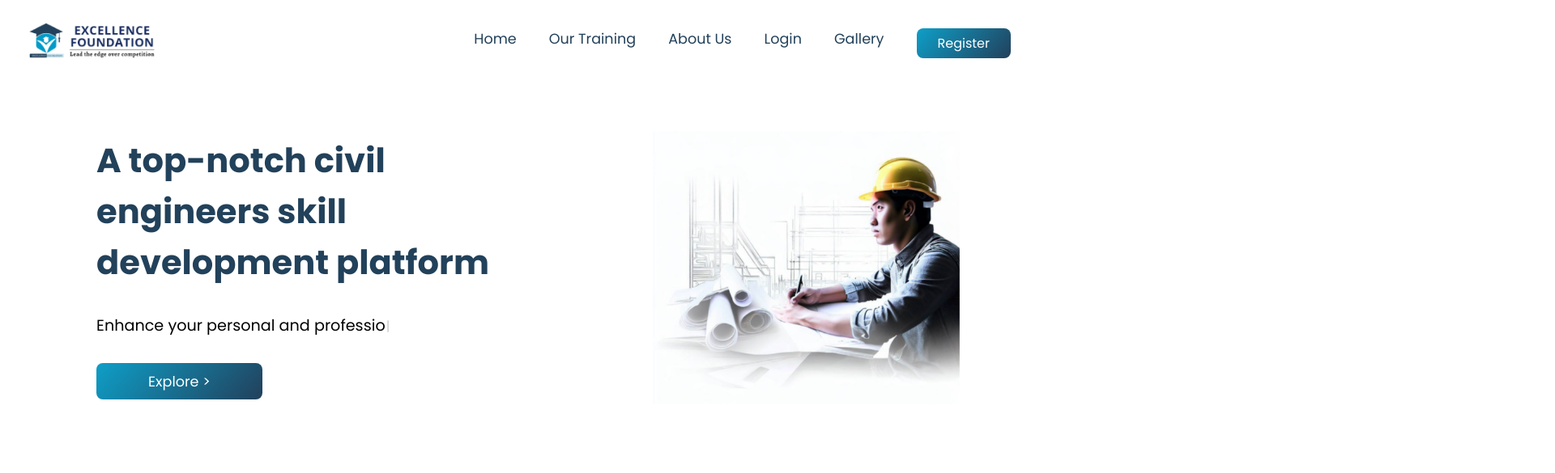
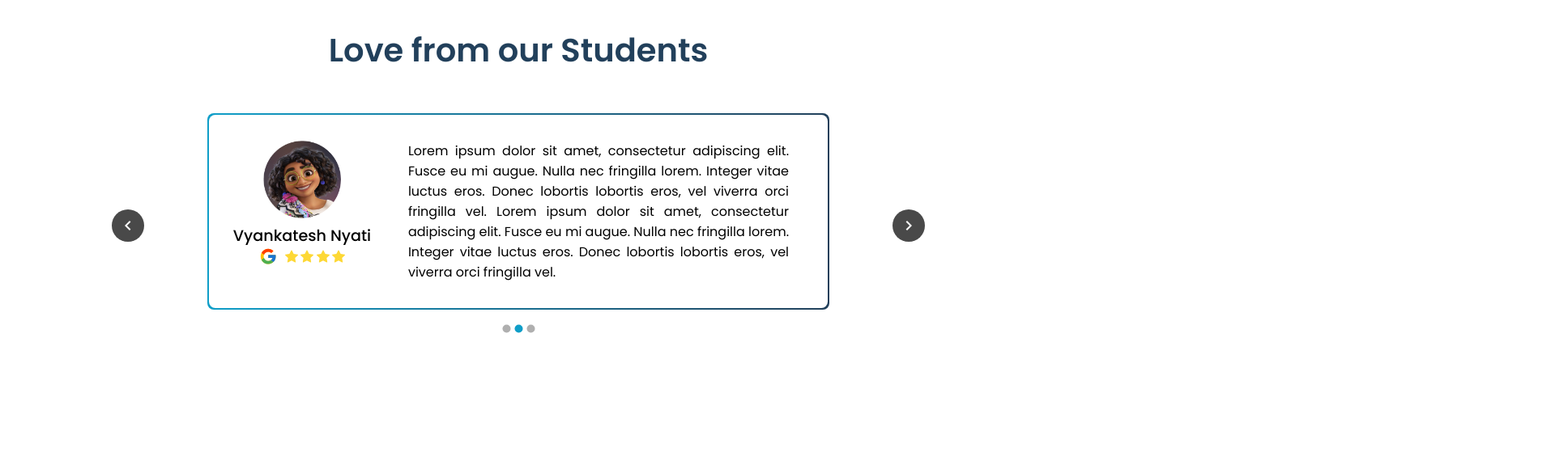
Before and after one commit to wyash12/ef-frontend, a Next.js app: page / in a window 1280 px wide. Shown: the top 585 px of the page at 81% size, 1920 px wide, since content can reach past the window. Built offline with nearby package versions, Linux system fonts and the light colour scheme.

Commit message:
review element

```diff
--- /dev/null
+++ b/components/home/reviews/ReviewContainer.module.scss
@@ -0,0 +1,26 @@
+.container {
+    padding: 2rem 0;
+    display: flex;
+    align-items: center;
+    justify-content: center;
+    gap: 3rem;
+    flex-direction: column;
+
+    h1 {
+        color: #22405B;
+        font-size: 2.5rem;
+        font-weight: 600;
+    }
+
+    .subContainer {
+        width: 100%;
+        display: flex;
+        flex-direction: column;
+        align-items: center;
+        // gap: 1rem;
+
+        .carousel {
+            width: 80vw;
+        }
+    }
+}
--- /dev/null
+++ b/components/home/reviews/ReviewContainer.tsx
@@ -0,0 +1,28 @@
+import { ReviewData, ReviewType } from "@/data/review_data";
+import classes from "./ReviewContainer.module.scss";
+import ReviewElement from "./ReviewElement";
+import Carousel from "react-material-ui-carousel";
+
+export default function ReviewContainer(): JSX.Element {
+  return (
+    <div className={classes.container}>
+      <h1>Love from our Students</h1>
+      <div className={classes.subContainer}>
+        <Carousel
+          className={classes.carousel}
+          animation="slide"
+          navButtonsAlwaysVisible={true}
+          activeIndicatorIconButtonProps={{
+            style: {
+              color: "#0F9EC8",
+            },
+          }}
+        >
+          {ReviewData.map((element: ReviewType, index) => (
+            <ReviewElement data={element} key={index} />
+          ))}
+        </Carousel>
+      </div>
+    </div>
+  );
+}
--- /dev/null
+++ b/components/home/reviews/ReviewElement.module.scss
@@ -0,0 +1,71 @@
+.wrapper {
+    width: 100%;
+    display: flex;
+    align-items: center;
+    justify-content: center;
+
+    .container {
+        width: 75%;
+        background: linear-gradient(to right, #0F9EC8, #22405B);
+        border-radius: 0.5rem;
+
+        .subContainer {
+            background: white;
+            margin: 2px;
+            border-radius: 0.5rem;
+            padding: 1rem;
+            display: flex;
+
+            .details {
+                width: 30%;
+                display: flex;
+                flex-direction: column;
+                align-items: center;
+                padding-top: 1rem;
+
+                .img {
+                    width: 6rem;
+                    height: auto;
+
+                    img {
+                        width: 100%;
+                        height: auto;
+                    }
+                }
+            }
+
+            .name {
+                display: flex;
+                flex-direction: column;
+                align-items: center;
+
+                h3 {
+                    font-size: 1.2rem;
+                    font-weight: 500;
+                }
+
+                .starContainer {
+                    display: flex;
+                    gap: 0.6rem;
+                    align-items: center;
+                    justify-content: center;
+                    font-size: 1.4rem;
+
+                    .star {
+                        display: flex;
+                        align-items: center;
+                        gap: 0.2rem;
+                        font-size: 1rem;
+                        color: #FDD835;
+                    }
+                }
+            }
+
+            .description {
+                width: 80%;
+                padding: 1rem 2rem;
+                text-align: justify;
+            }
+        }
+    }
+}
--- /dev/null
+++ b/components/home/reviews/ReviewElement.tsx
@@ -0,0 +1,40 @@
+import classes from "./ReviewElement.module.scss";
+import { FcGoogle } from "react-icons/fc";
+import { BsStarFill } from "react-icons/bs";
+import { ReviewType } from "@/data/review_data";
+import Image from "next/image";
+
+export default function ReviewElement({
+  data,
+}: {
+  data: ReviewType;
+}): JSX.Element {
+  let starContent: Array<JSX.Element> = [];
+  for (let i = 0; i < data.star; i++) {
+    starContent.push(<BsStarFill key={i} />);
+  }
+
+  return (
+    <div className={classes.wrapper}>
+      <div className={classes.container}>
+        <div className={classes.subContainer}>
+          <div className={classes.details}>
+            <div className={classes.img}>
+              <Image src={data.img} alt={data.review} />
+            </div>
+            <div className={classes.name}>
+              <h3>{data.name}</h3>
+              <div className={classes.starContainer}>
+                <FcGoogle />
+                <div className={classes.star}>{starContent}</div>
+              </div>
+            </div>
+          </div>
+          <div className={classes.description}>
+            <p>{data.review}</p>
+          </div>
+        </div>
+      </div>
+    </div>
+  );
+}
--- /dev/null
+++ b/data/review_data.tsx
@@ -0,0 +1,33 @@
+import { StaticImageData } from "next/image";
+import reviewImage from "../public/review.png";
+
+export interface ReviewType {
+  name: string;
+  star: number;
+  review: string;
+  img: StaticImageData | string;
+}
+
+export let ReviewData: Array<ReviewType> = [
+  {
+    name: "Hrishikesh Wagh",
+    review:
+      "Lorem ipsum dolor sit amet, consectetur adipiscing elit. Fusce eu mi augue. Nulla nec fringilla lorem. Integer vitae luctus eros. Donec lobortis lobortis eros, vel viverra orci fringilla vel. Lorem ipsum dolor sit amet, consectetur adipiscing elit. Fusce eu mi augue. Nulla nec fringilla lorem. Integer vitae luctus eros. Donec lobortis lobortis eros, vel viverra orci fringilla vel.",
+    img: reviewImage,
+    star: 5,
+  },
+  {
+    name: "Vyankatesh Nyati",
+    review:
+      "Lorem ipsum dolor sit amet, consectetur adipiscing elit. Fusce eu mi augue. Nulla nec fringilla lorem. Integer vitae luctus eros. Donec lobortis lobortis eros, vel viverra orci fringilla vel. Lorem ipsum dolor sit amet, consectetur adipiscing elit. Fusce eu mi augue. Nulla nec fringilla lorem. Integer vitae luctus eros. Donec lobortis lobortis eros, vel viverra orci fringilla vel.",
+    img: reviewImage,
+    star: 4,
+  },
+  {
+    name: "Hrishikesh Wagh",
+    review:
+      "Lorem ipsum dolor sit amet, consectetur adipiscing elit. Fusce eu mi augue. Nulla nec fringilla lorem. Integer vitae luctus eros. Donec lobortis lobortis eros, vel viverra orci fringilla vel. Lorem ipsum dolor sit amet, consectetur adipiscing elit. Fusce eu mi augue. Nulla nec fringilla lorem. Integer vitae luctus eros. Donec lobortis lobortis eros, vel viverra orci fringilla vel.",
+    img: reviewImage,
+    star: 4,
+  },
+];
--- a/package.json
+++ b/package.json
@@ -22,6 +22,7 @@
     "react-dom": "18.2.0",
     "react-icons": "^4.10.1",
     "react-intersection-observer": "^9.5.2",
+    "react-material-ui-carousel": "^3.4.2",
     "sass": "^1.63.6",
     "typescript": "5.1.6",
     "typewriter-effect": "^2.20.1"
--- a/pages/index.tsx
+++ b/pages/index.tsx
@@ -3,6 +3,7 @@ import CourseContainer from "@/components/home/Course/CourseContainer";
 import TitleContainer from "@/components/home/Landing/TitleContainer";
 import VisionMissionContainer from "@/components/home/VisionMission/VisionMissionContainer";
 import WaveContainer from "@/components/home/Wave/WaveContainer";
+import ReviewContainer from "@/components/home/reviews/ReviewContainer";
 import Head from "next/head";
 
 export default function HomePage(): JSX.Element {
@@ -12,11 +13,12 @@ export default function HomePage(): JSX.Element {
         <title>Excellence Foundation</title>
         <meta name="Excellence foundation home page" />
       </Head>
-      <Navbar />
-      <TitleContainer />
+      {/* <Navbar /> */}
+      {/* <TitleContainer />
       <WaveContainer />
       <CourseContainer />
-      <VisionMissionContainer />
+      <VisionMissionContainer /> */}
+      <ReviewContainer />
     </>
   );
 }
```
Also changed, not shown: public/review.png (added), 1 other file (tests, documents, lock files or other folders).
